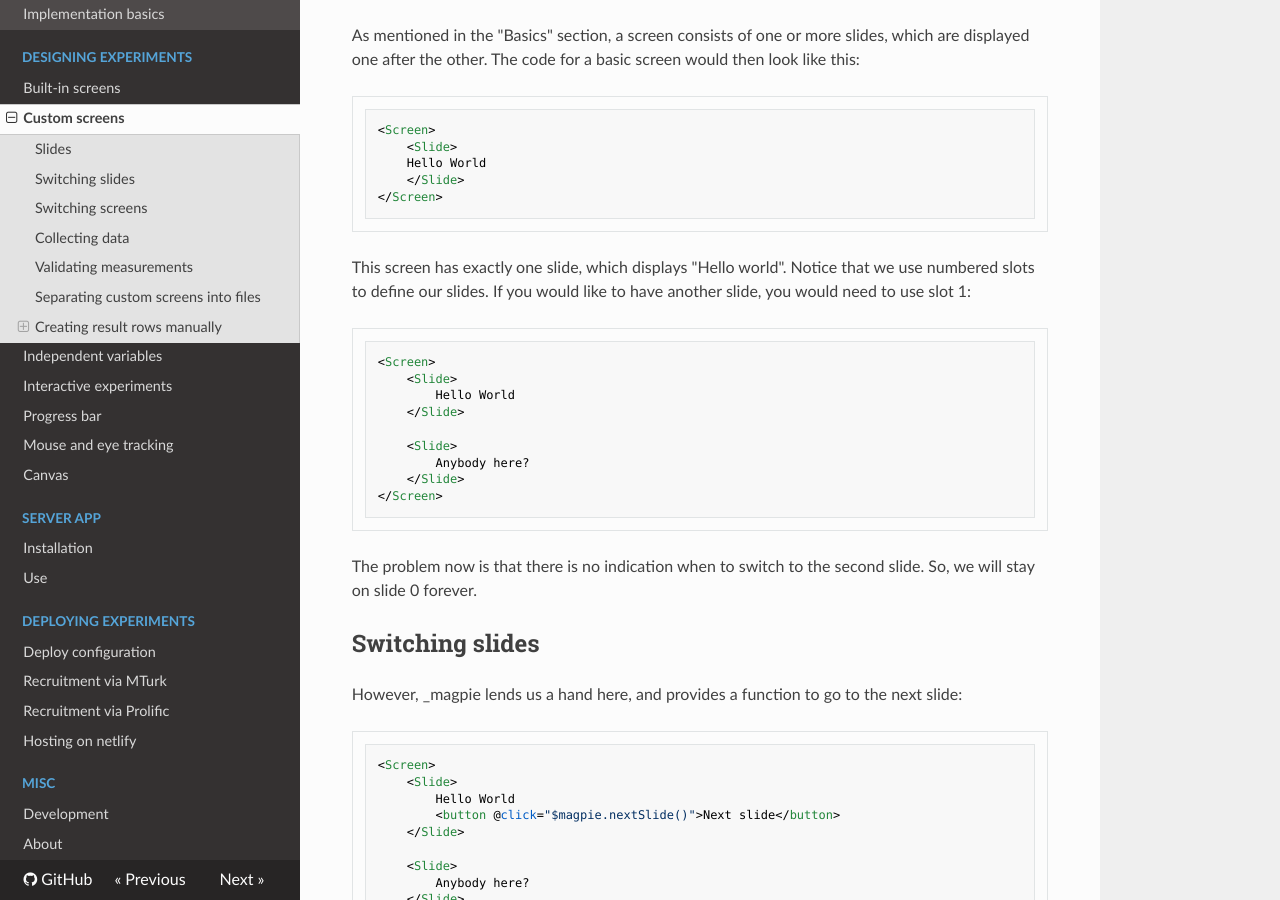
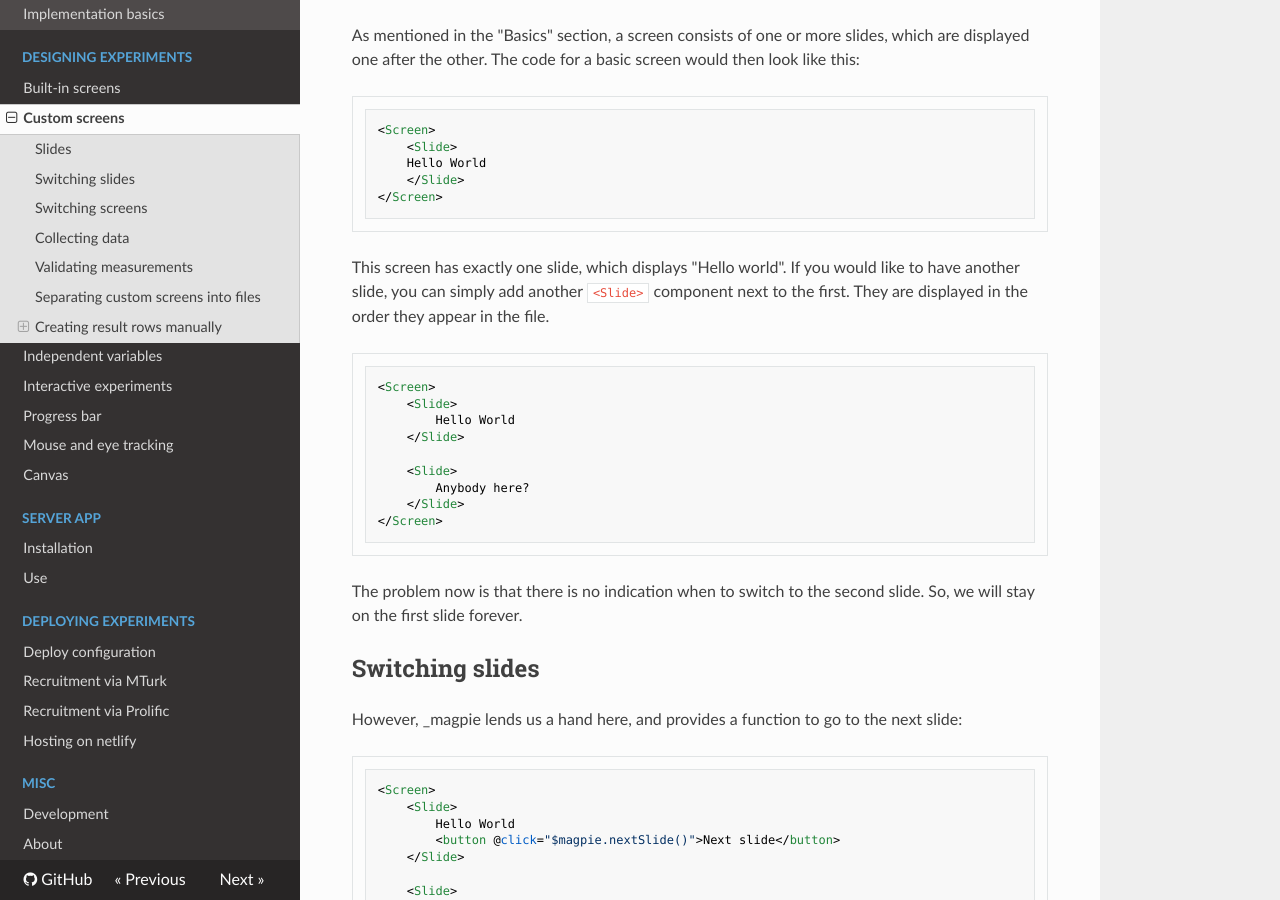
Before and after one commit to magpie-ea/magpie-v3-docs, an MkDocs documentation site: the page built from docs/01_designing_experiments/01_custom_screens.md, in a window 1280 px wide and 900 px high, scrolled down 313 px. Built offline with MkDocs 1.6.1, drawn with Linux system fonts in a browser that asks for light colours; nearby versions of some CDN libraries; a script that is not in the unit is left out.

Commit message:
Fix custom screen explanation
We migrated away from numbered slots as slides

````diff
--- a/docs/01_designing_experiments/01_custom_screens.md
+++ b/docs/01_designing_experiments/01_custom_screens.md
@@ -17,8 +17,9 @@ look like this:
 </Screen>
 ```
 
-This screen has exactly one slide, which displays "Hello world". Notice that we use numbered slots to define our slides.
-If you would like to have another slide, you would need to use slot 1:
+This screen has exactly one slide, which displays "Hello world".
+If you would like to have another slide, you can simply add another `<Slide>` component next to the first. They are displayed
+in the order they appear in the file.
 
 ```html
 <Screen>
@@ -32,7 +33,7 @@ If you would like to have another slide, you would need to use slot 1:
 </Screen>
 ```
 
-The problem now is that there is no indication when to switch to the second slide. So, we will stay on slide 0 forever.
+The problem now is that there is no indication when to switch to the second slide. So, we will stay on the first slide forever.
 
 ## Switching slides
 
````
